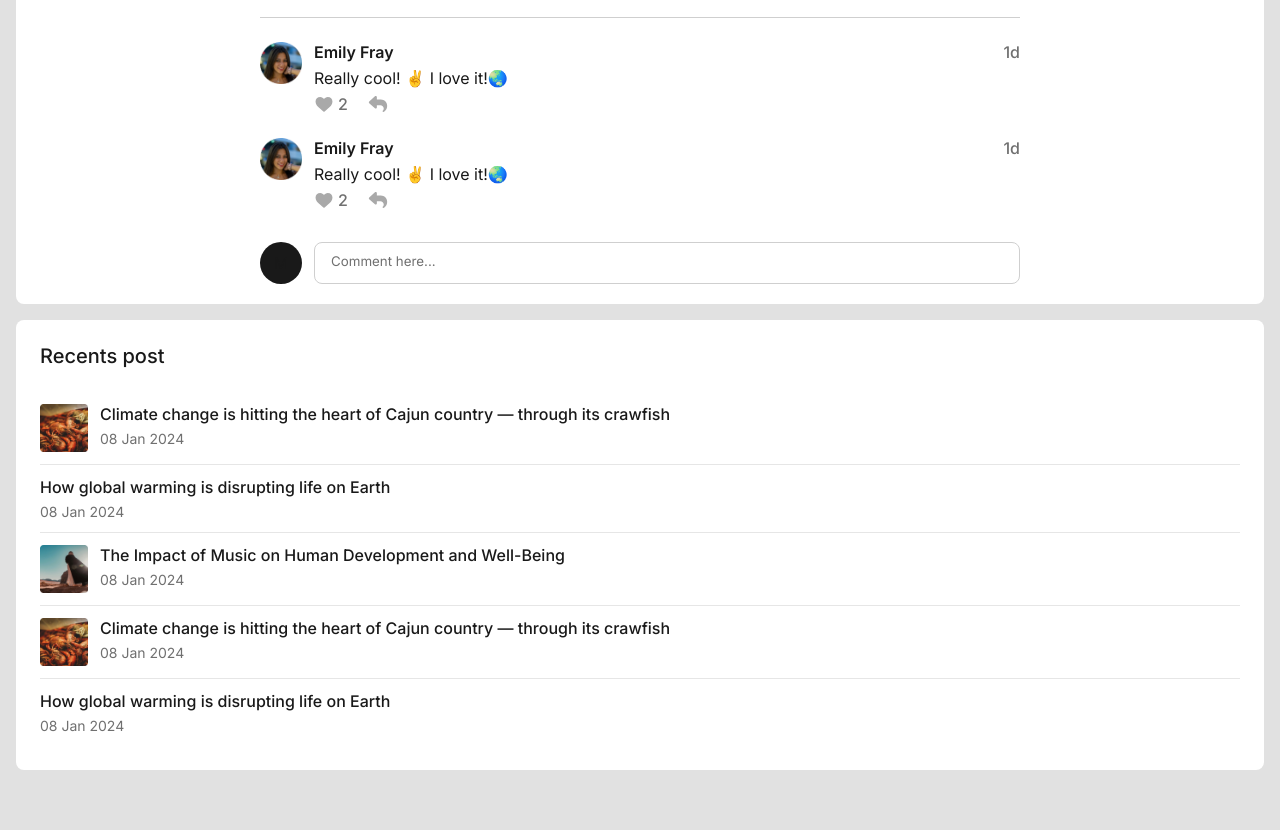
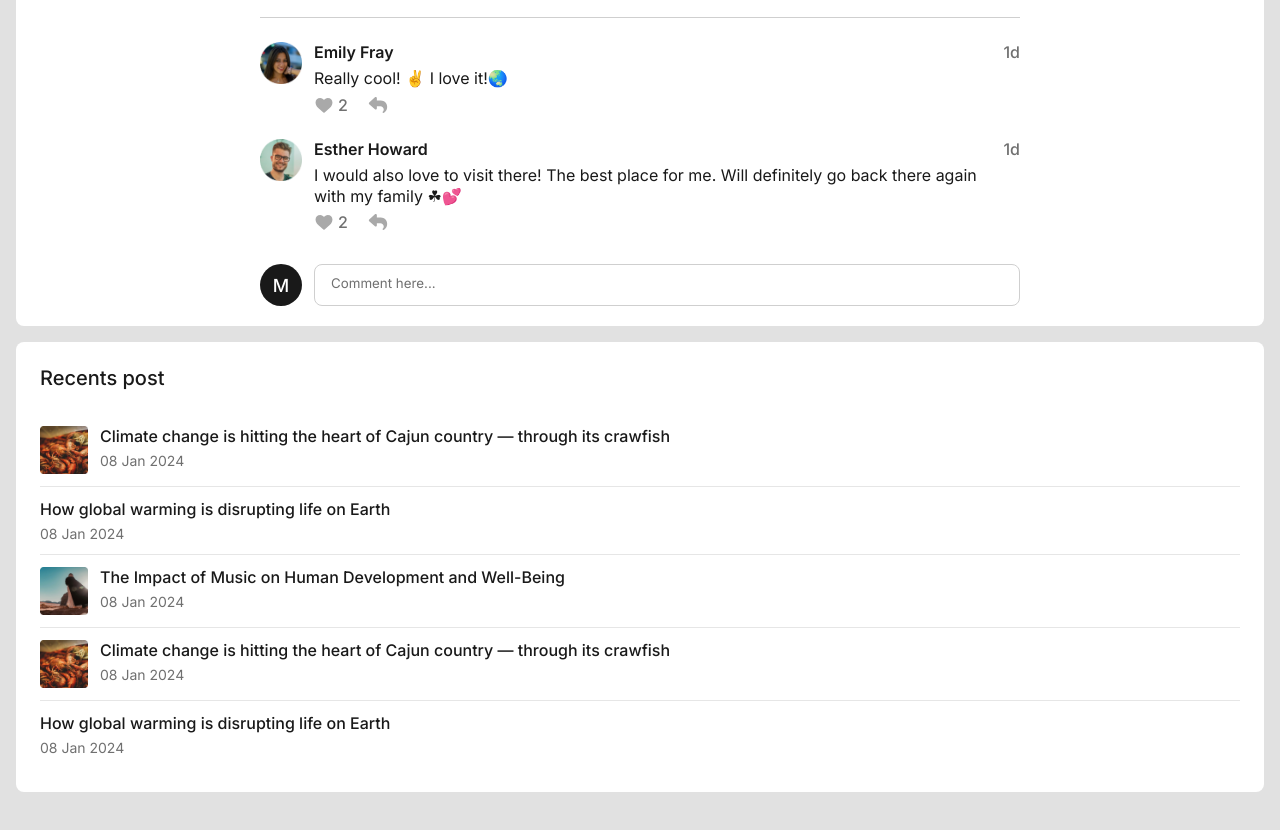
Before and after one commit to AseevDaniel/test-task-subsub, a plain HTML site: page index.html in a window 1280 px wide. Shown: the part 1740-2570 px from the top of the page. Drawn offline with Linux system fonts and the light colour scheme.

Commit message:
fixed layout

```diff
--- a/index.html
+++ b/index.html
@@ -100,10 +100,10 @@
                         </div>
 
                         <div class="commentItem">
-                            <img class="commentAuthorImage" src="./assets/images/profile1.png" alt="person">
+                            <img class="commentAuthorImage" src="./assets/images/profile2.png" alt="person">
                             <div class="commentData">
-                                <div class="comentAuthorName">Emily Fray</div>
-                                <div class="commentText">Really cool! ✌ I love it!🌏 </div>
+                                <div class="comentAuthorName">Esther Howard</div>
+                                <div class="commentText">I would also love to visit there! The best place for me. Will definitely go back there again with my family ☘💕 </div>
                                 <div class="controls">
                                     <span class="likes controlsTextContent">
                                         <img class="iconHearth" src="./assets/icons/hearthGrey.svg" alt="like">
--- a/style/main.css
+++ b/style/main.css
@@ -1,5 +1,5 @@
 #main{
-    margin-top: var(--header-height);;
+    margin: var(--header-height) auto 0;
     display: grid;
     gap: var(--main-content-gap);
     padding: var(--main-content-padding);
@@ -132,6 +132,7 @@
 
 #main .post .postComments .commentsList .commentItem .commentData .commentText{
     margin-top: var(--commnet-content-gap);
+    line-height: 130%;
 }
 
 #main .post .postComments .commentsList .commentItem .commentData .controls{
@@ -173,6 +174,9 @@
     margin-right: var(--comment-image-gap);
     height: var(--comment-author-image-size);
     width: var(--comment-author-image-size);
+    color: var(--general-light);
+    font-size: var(--font-size-medium);
+    font-weight: 500;
 }
 
 #main .post .postComments .commentInput .input{
@@ -238,10 +242,8 @@
     }
 }
 
-
 @media (min-width: 1312px) {
     #main{
-        margin: 0 auto;
         grid-template: "b a"
                        "b c"
                        "b 0"  / 1fr 480px ;
--- a/style/variables.css
+++ b/style/variables.css
@@ -18,6 +18,7 @@
     --post-section-max-width: 760px;
 
     /* Fonts */
+    --font-size-medium: 18px;
     --font-size-default: 16px;
     --font-szie-small: 14px;
 
```
